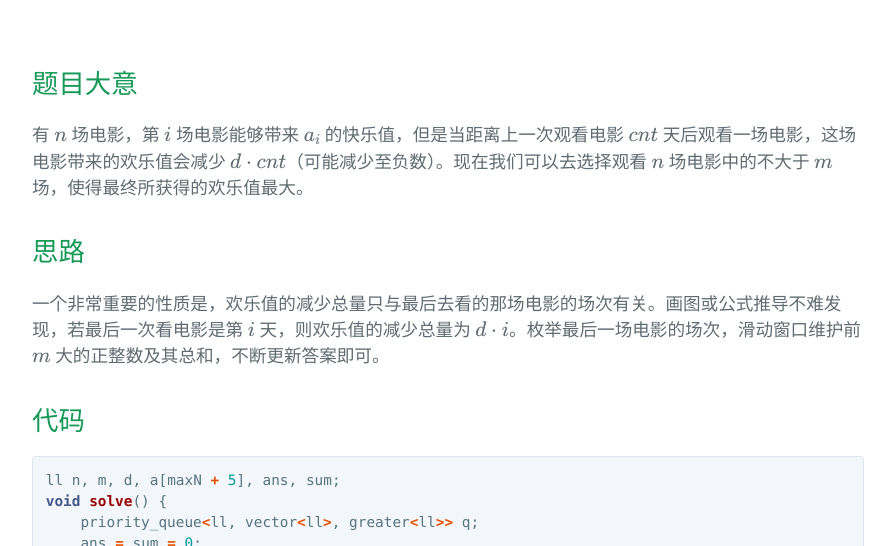
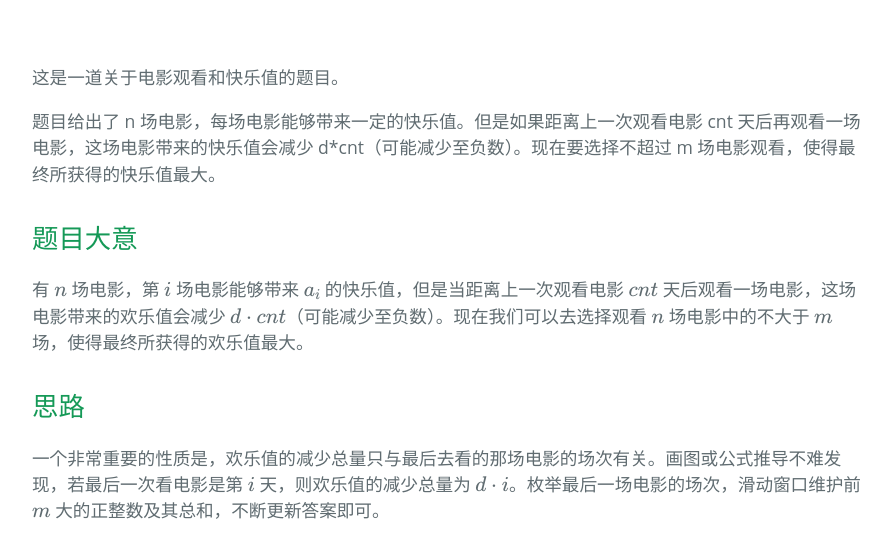
Before and after one commit to BuaaCzx/BuaaCzx.github.io, a Jekyll site: the page built from _posts/2023-8-29-CF1862E.md, in a window 1280 px wide and 900 px high, cut to the strip 354-900 px from the top of the window. Shown: the whole strip, without its empty margins (192-1087 px from the left). Built offline with Jekyll 4.4.1, drawn with Linux system fonts in a browser that asks for light colours; some web fonts are replaced; formulas are drawn with MathJax 3.

Commit message:
Update 2023-8-29-CF1862E.md

```diff
--- a/_posts/2023-8-29-CF1862E.md
+++ b/_posts/2023-8-29-CF1862E.md
@@ -3,6 +3,10 @@ layout: post
 title: CF1862E Kolya and Movie Theatre
 tags: 做题补题记录
 ---
+
+这是一道关于电影观看和快乐值的题目。
+
+题目给出了 n 场电影，每场电影能够带来一定的快乐值。但是如果距离上一次观看电影 cnt 天后再观看一场电影，这场电影带来的快乐值会减少 d*cnt（可能减少至负数）。现在要选择不超过 m 场电影观看，使得最终所获得的快乐值最大。
 
 ## 题目大意
 
```
